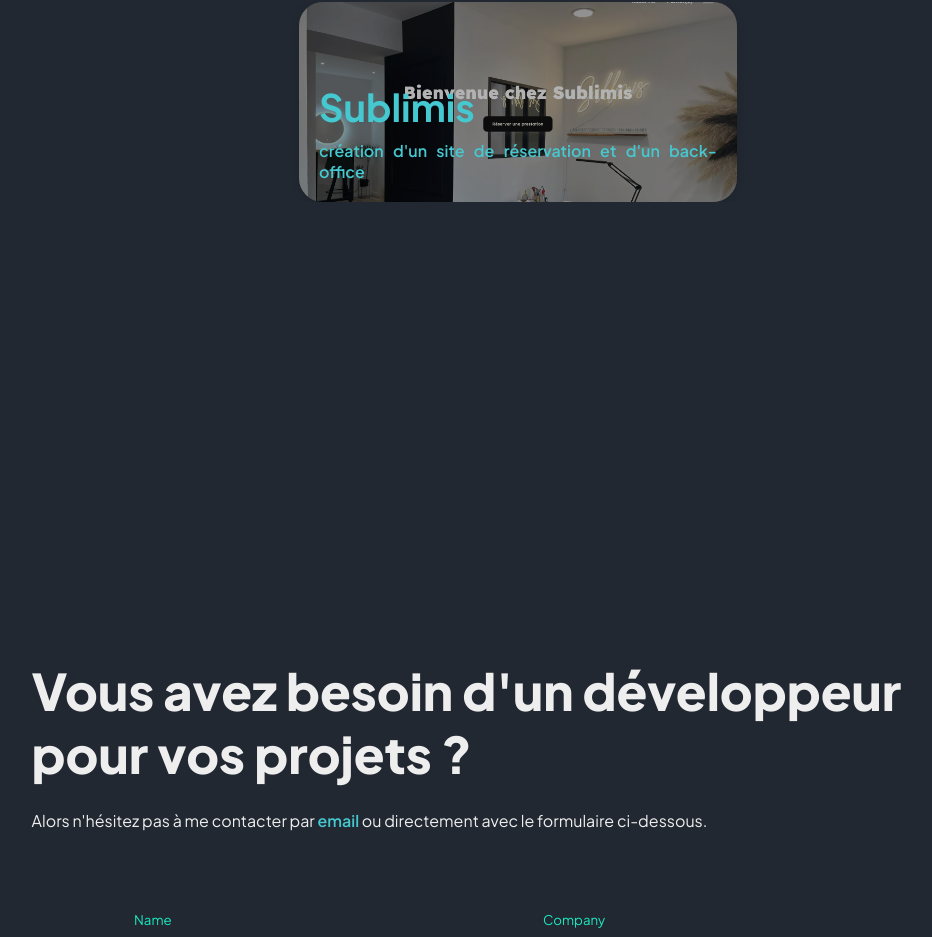
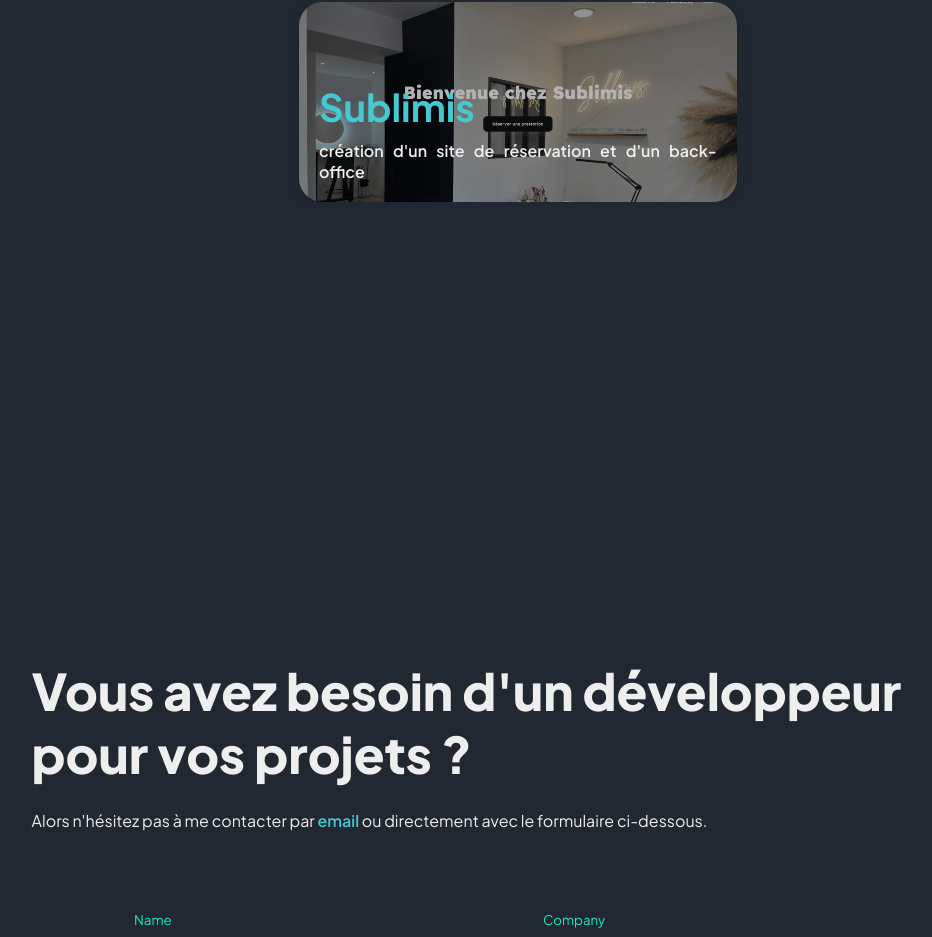
Before and after one commit to BapL49/portfolio-pro, a Vue app: page / in a window 1280 px wide. Shown: the part 1894-2831 px from the top of the page, without its empty margins (122-1054 px from the left). Built offline with nearby package versions, Linux system fonts and the light colour scheme.

Commit message:
modification couleur texte composant

```diff
--- a/src/components/projectsComponents/ProjectDisplayComponent.vue
+++ b/src/components/projectsComponents/ProjectDisplayComponent.vue
@@ -86,6 +86,10 @@
       transition: all 0.3s;
 }
 
+.paragraph {
+      color: var(--text);
+}
+
 @media screen and (min-width: 768px) {
       .card {
             width: 45%;
```
